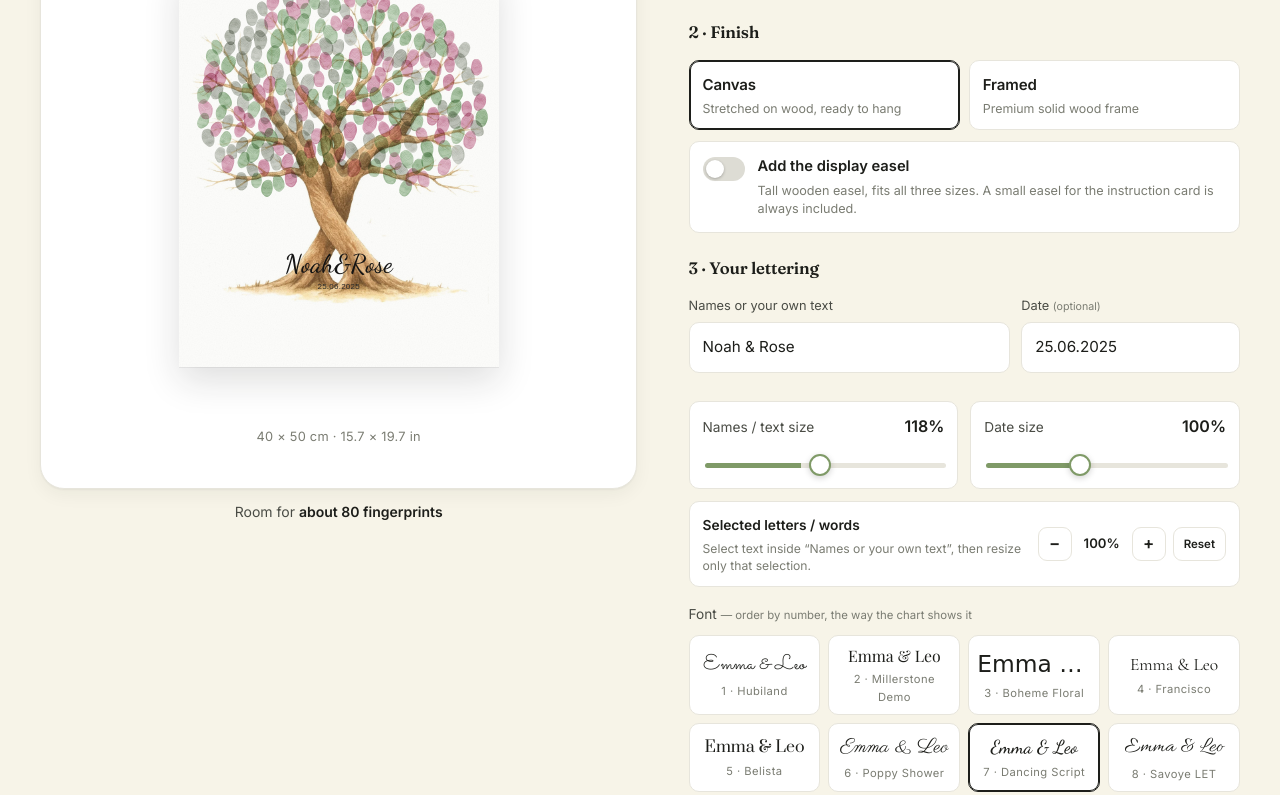
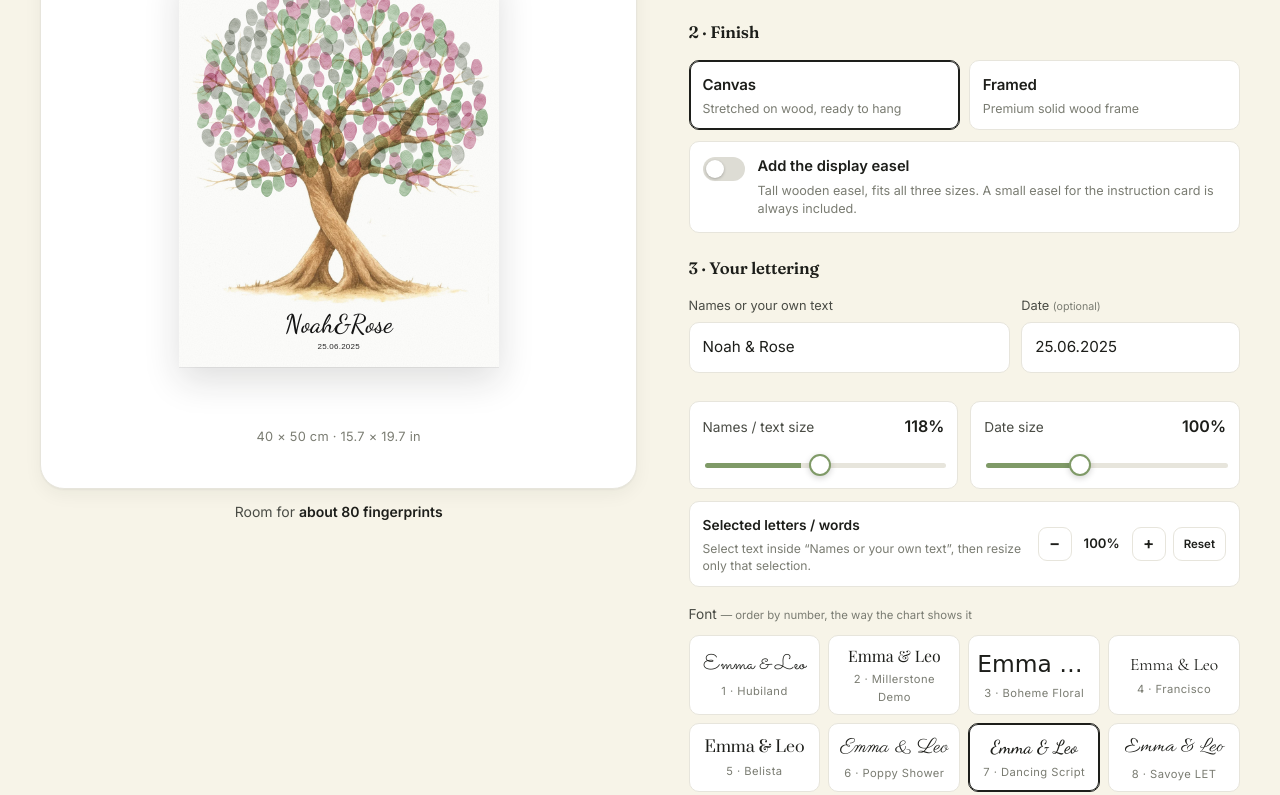
Before and after one commit to nicoletabejan1999-ai/mymagiccanvas, a plain HTML site: page index.html in a window 1280 px wide. Shown: the part 2618-3413 px from the top of the page. Drawn offline with nearby package versions, Linux system fonts and the light colour scheme; a web font is replaced by a local one.

Commit message:
Use proportional physical offset for canvas date

```diff
--- a/assets/css/styles.css
+++ b/assets/css/styles.css
@@ -351,7 +351,7 @@ p{margin:0}
   top:7.4%; height:76.9%;
   object-fit:contain; mix-blend-mode:multiply; pointer-events:none;
 }
-.sheet__text{position:absolute; left:6%; right:6%; bottom:2cm; text-align:center; line-height:1}
+.sheet__text{position:absolute; left:6%; right:6%; bottom:var(--text-bottom,4%); text-align:center; line-height:1}
 .sheet__names{
   color:#141414; line-height:1.14; white-space:nowrap;
   font-size:var(--fs-names, 8.5cqw);
```
